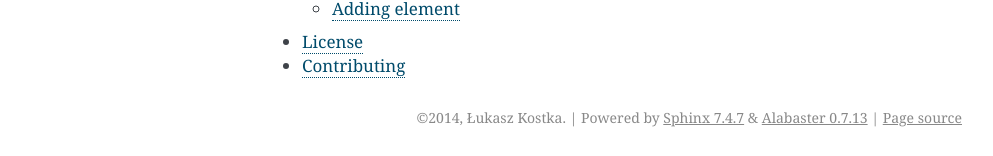
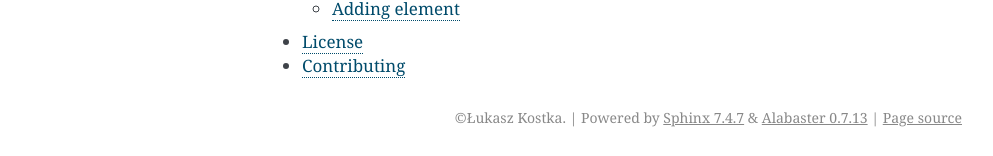
Before and after one commit to luqasz/librouteros, a Sphinx documentation site: the page built from docs/index.rst, in a window 1280 px wide. Shown: the part 741-897 px from the top of the page, without its empty margins (148-1141 px from the left). Built offline with Sphinx 7.4.7, drawn with Linux system fonts in a browser that asks for light colours.

Commit message:
Remove date from copyright

```diff
--- a/docs/conf.py
+++ b/docs/conf.py
@@ -23,7 +23,7 @@ master_doc = 'index'
 
 # General information about the project.
 project = 'librouteros'
-copyright = u'2014, Łukasz Kostka'
+copyright = u'Łukasz Kostka'
 
 # The language for content autogenerated by Sphinx. Refer to documentation
 # for a list of supported languages.
```
